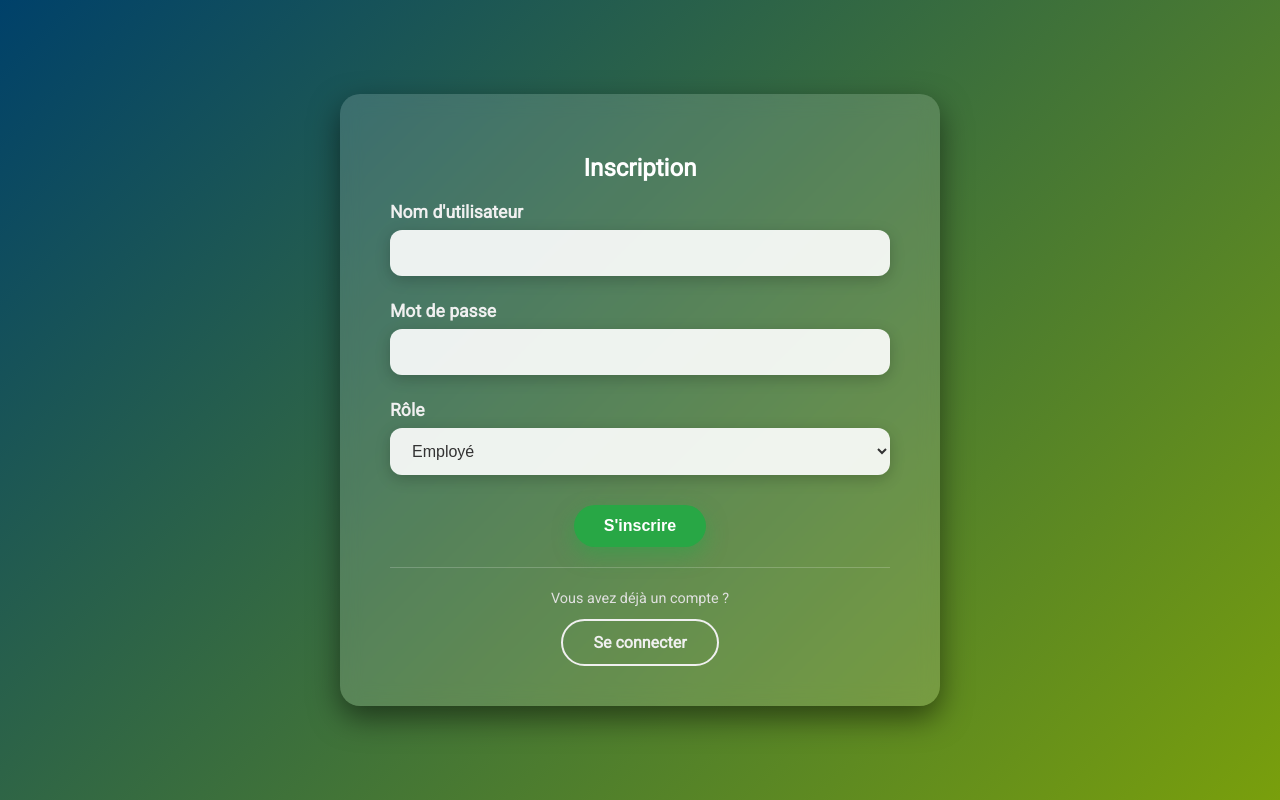
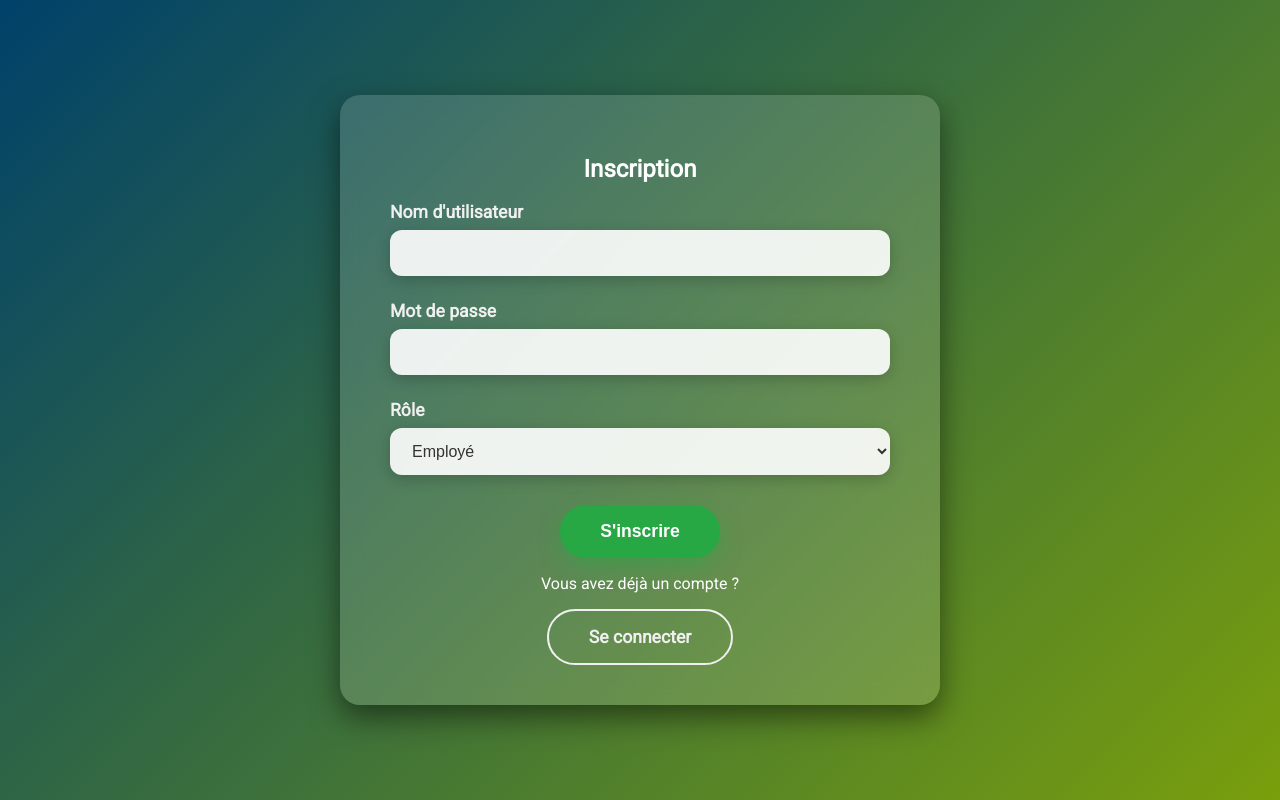
Before and after one commit to Mohamed-Taha85/MY-PROJECT, a Flask app: page /signup in a window 1280 px wide. Run offline with Flask 3, Linux system fonts and the light colour scheme.

Commit message:
Fix design issues and improve table style and redirection logic

```diff
--- a/app.py
+++ b/app.py
@@ -317,7 +317,7 @@ def signup():
 @app.route('/logout')
 def logout():
     session.clear()
-    return redirect(url_for('login'))
+    return redirect(url_for('index'))
 
 if __name__ == '__main__':
     import os
--- a/static/style.css
+++ b/static/style.css
@@ -1,80 +1,4 @@
-/* Corps de la page */
-body {
-    font-family: 'Segoe UI', Tahoma, Geneva, Verdana, sans-serif;
-    background: linear-gradient(120deg, #1e3c72, #2a5298);
-    color: #f0f0f0;
-    margin: 0;
-    padding: 0;
-    height: 100vh;
-    display: flex;
-    justify-content: center;
-    align-items: center;
-}
-
-/* Conteneur principal */
-.welcome-container {
-    background-color: rgba(255, 255, 255, 0.15);
-    padding: 50px 60px;
-    border-radius: 20px;
-    text-align: center;
-    box-shadow: 0 12px 30px rgba(0, 0, 0, 0.5);
-    max-width: 420px;
-    width: 90%;
-    backdrop-filter: blur(10px);
-}
-
-/* Logo avec effet */
-.logo {
-    width: 400px;
-    margin-bottom: 30px;
-    border-radius: 15px;
-    box-shadow: 0 6px 20px rgba(0, 0, 0, 0.4);
-    transition: transform 0.3s ease;
-}
-
-.logo:hover {
-    transform: scale(1.05);
-}
-
-/* Titre principal */
-h1 {
-    font-weight: 800;
-    font-size: 2.5em;
-    margin-bottom: 20px;
-    text-shadow: 0 2px 8px rgba(0, 0, 0, 0.5);
-}
-
-/* Texte descriptif */
-p {
-    font-weight: 400;
-    font-size: 1.15em;
-    margin-bottom: 35px;
-    line-height: 1.5;
-    color: #e0e0e0;
-}
-
-/* Bouton stylé */
-.btn {
-    background-color: #28a745;
-    color: #fff;
-    font-weight: 700;
-    padding: 16px 50px;
-    border-radius: 40px;
-    text-decoration: none;
-    font-size: 1.2em;
-    box-shadow: 0 8px 20px rgba(40, 167, 69, 0.5);
-    transition: background-color 0.3s ease, box-shadow 0.3s ease;
-    display: inline-block;
-    cursor: pointer;
-    border: none;
-}
-
-.btn:hover {
-    background-color: #218838;
-    box-shadow: 0 12px 30px rgba(33, 136, 56, 0.8);
-}
-
-/* ===== General Styles ===== */
+/* === GLOBAL STYLES === */
 body {
     font-family: 'Roboto', sans-serif;
     margin: 0;
@@ -106,7 +36,7 @@ body {
     flex-wrap: wrap;
 }
 
-.btn-auth {
+.btn-auth, .btn {
     background-color: #28a745;
     color: #fff;
     font-weight: 700;
@@ -122,13 +52,13 @@ body {
     min-width: 150px;
 }
 
-.btn-auth:hover {
+.btn-auth:hover, .btn:hover {
     background-color: #218838;
     box-shadow: 0 12px 30px rgba(33, 136, 56, 0.8);
     transform: translateY(-2px);
 }
 
-.btn-secondary-auth {
+.btn-secondary-auth, .btn-secondary {
     background-color: transparent;
     color: #f0f0f0;
     font-weight: 700;
@@ -222,74 +151,7 @@ body {
     margin-top: 30px;
 }
 
-.btn {
-    background-color: #28a745;
-    color: white;
-    font-weight: bold;
-    padding: 12px 30px;
-    border-radius: 40px;
-    border: none;
-    font-size: 1em;
-    cursor: pointer;
-    transition: 0.3s ease;
-}
-
-.btn:hover {
-    background-color: #218838;
-    transform: translateY(-2px);
-}
-
-.btn-secondary {
-    background-color: transparent;
-    color: #f0f0f0;
-    font-weight: 600;
-    padding: 12px 30px;
-    border-radius: 40px;
-    text-decoration: none;
-    font-size: 1em;
-    border: 2px solid #f0f0f0;
-    transition: all 0.3s ease;
-    display: inline-block;
-    cursor: pointer;
-}
-
-.btn-secondary:hover {
-    background-color: rgba(240, 240, 240, 0.1);
-    color: #fff;
-    border-color: #fff;
-}
-
-.flash-message {
-    padding: 15px 20px;
-    margin: 20px 0;
-    border-radius: 12px;
-    background-color: rgba(248, 215, 218, 0.9);
-    color: #721c24;
-    border: 1px solid rgba(245, 198, 203, 0.8);
-    backdrop-filter: blur(5px);
-    box-shadow: 0 4px 15px rgba(0, 0, 0, 0.2);
-}
-
-.flash-success {
-    background-color: rgba(212, 237, 218, 0.9);
-    color: #155724;
-    border: 1px solid rgba(195, 230, 203, 0.8);
-}
-
-.register-link,
-.login-link {
-    margin-top: 20px;
-    padding-top: 20px;
-    border-top: 1px solid rgba(255, 255, 255, 0.2);
-}
-
-.register-link p,
-.login-link p {
-    margin: 0 0 10px 0;
-    color: #e0e0e0;
-    font-size: 0.9em;
-}
-
+/* === TABLE DESIGN === */
 .dashboard-container {
     background-color: rgba(255, 255, 255, 0.15);
     padding: 40px 50px;
```
Also changed, not shown: other parts of static/style.css (+77 -53 lines). Lines whose indentation alone changed are shown as unchanged.
